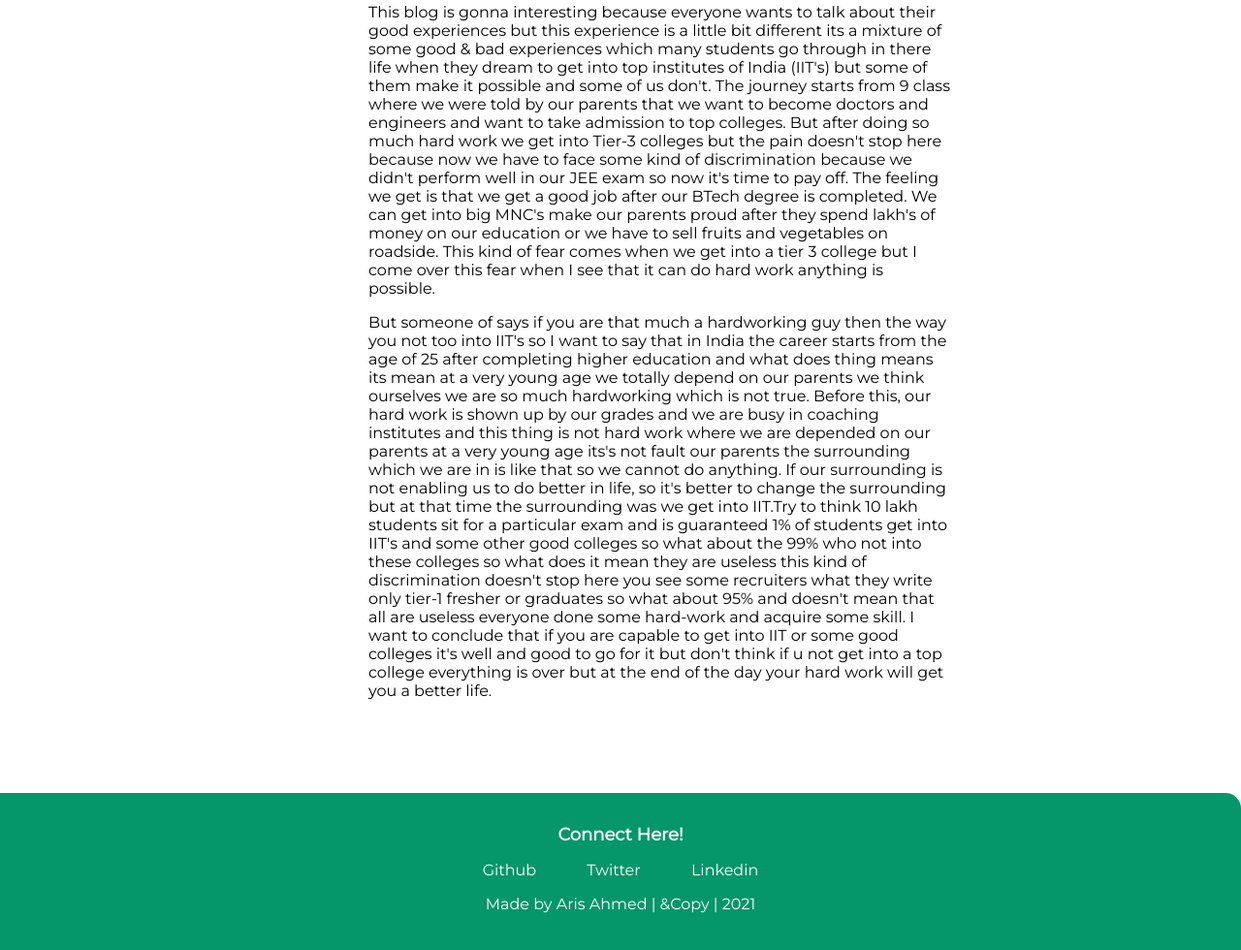
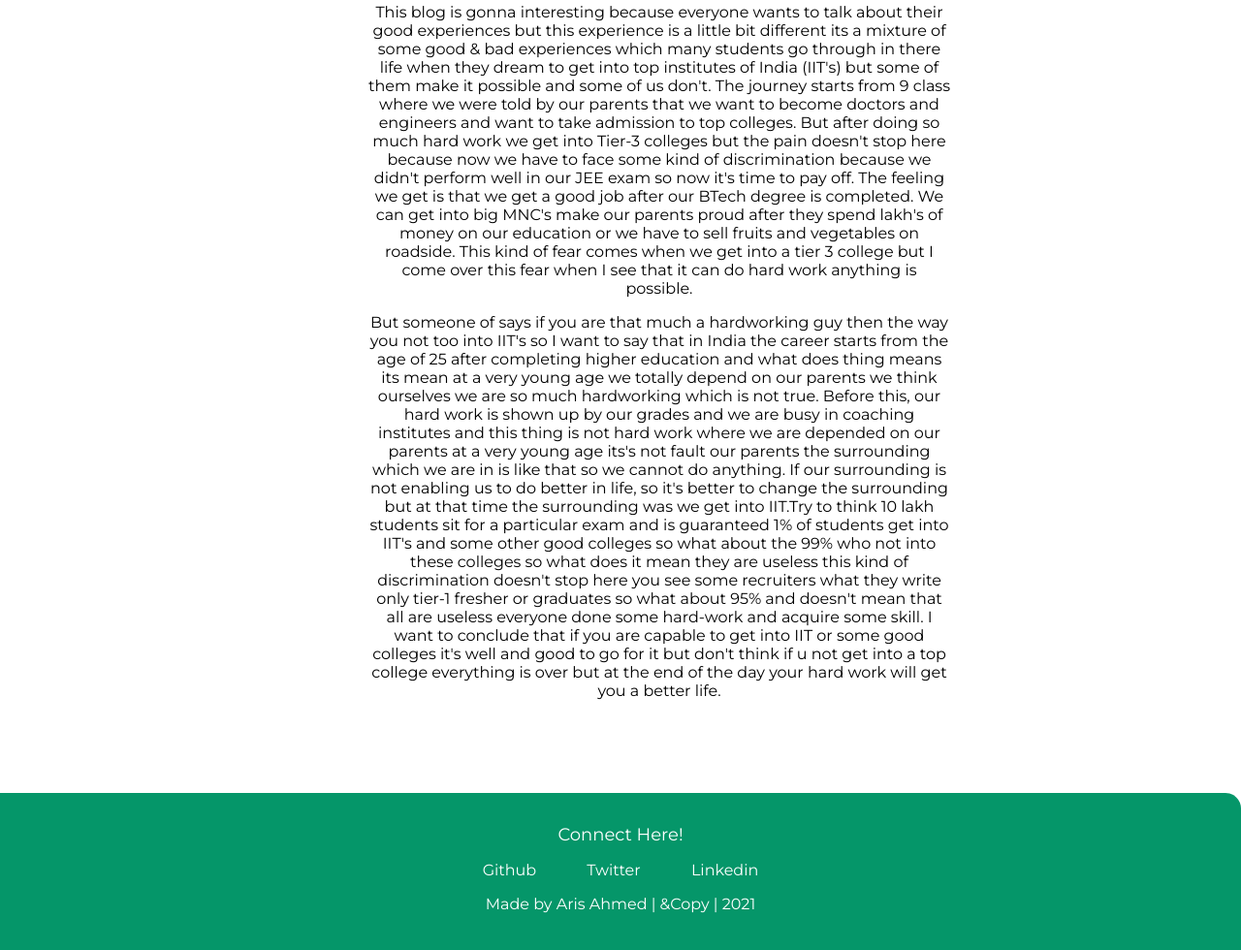
Before and after one commit to ARIS-03/personal-website, a plain HTML site: page blogs.html in a window 1280 px wide. Shown: the part 1726-2706 px from the top of the page at 97% size. Drawn offline with Linux system fonts and the light colour scheme.

Commit message:
Update style.css

```diff
--- a/style.css
+++ b/style.css
@@ -109,6 +109,9 @@ hr {
 
     padding: 2rem;
     padding-top: 4rem;
+    text-align: center;
+
+
 
 }
 
@@ -117,6 +120,10 @@ hr {
     max-width: 350px;
     display: block;
     margin: auto;
+
+
+
+
 
 
 }
@@ -128,6 +135,8 @@ hr {
     padding-top: 1rem;
 
     color: var(--dark-grey);
+
+
 
 
 
@@ -173,11 +182,13 @@ hr {
 .footer .link {
 
     color: white;
+
+
 }
 
 .footer .footer-header {
 
-    font-weight: bold;
+
     font-size: large;
 
 
```
